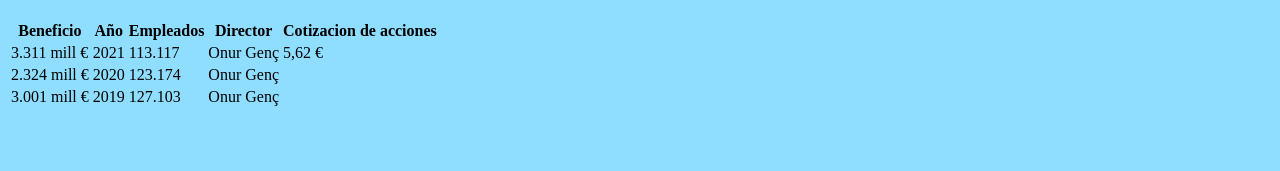
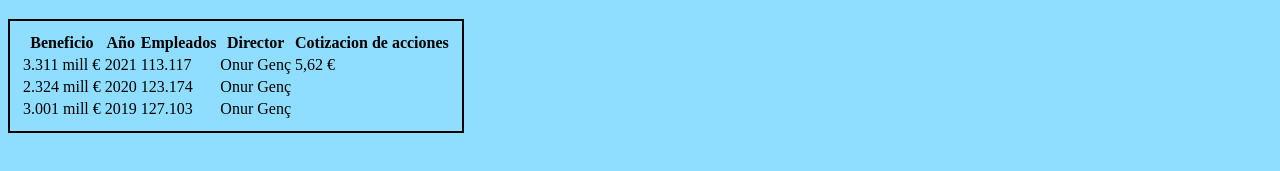
Before and after one commit to Waterclau/Practicas, a plain HTML site: page Practica2_Stats.html in a window 1280 px wide. Shown: the part 89-260 px from the top of the page. Drawn offline with Linux system fonts and the light colour scheme.

Commit message:
Update Practica2_Stats.html

```diff
--- a/Practica2_Stats.html
+++ b/Practica2_Stats.html
@@ -7,7 +7,7 @@
         <img src="https://www.bbva.com/wp-content/uploads/2017/01/Creando-oportunidades-NAVY-1024x416.jpg" width="30%" height="10%">
     </h1>
     <h3>
-        <table>
+        <table style= "border: 2px solid black;padding: 10px">
             <thead>
                 <tr>
                     <th>Beneficio</th>
```
